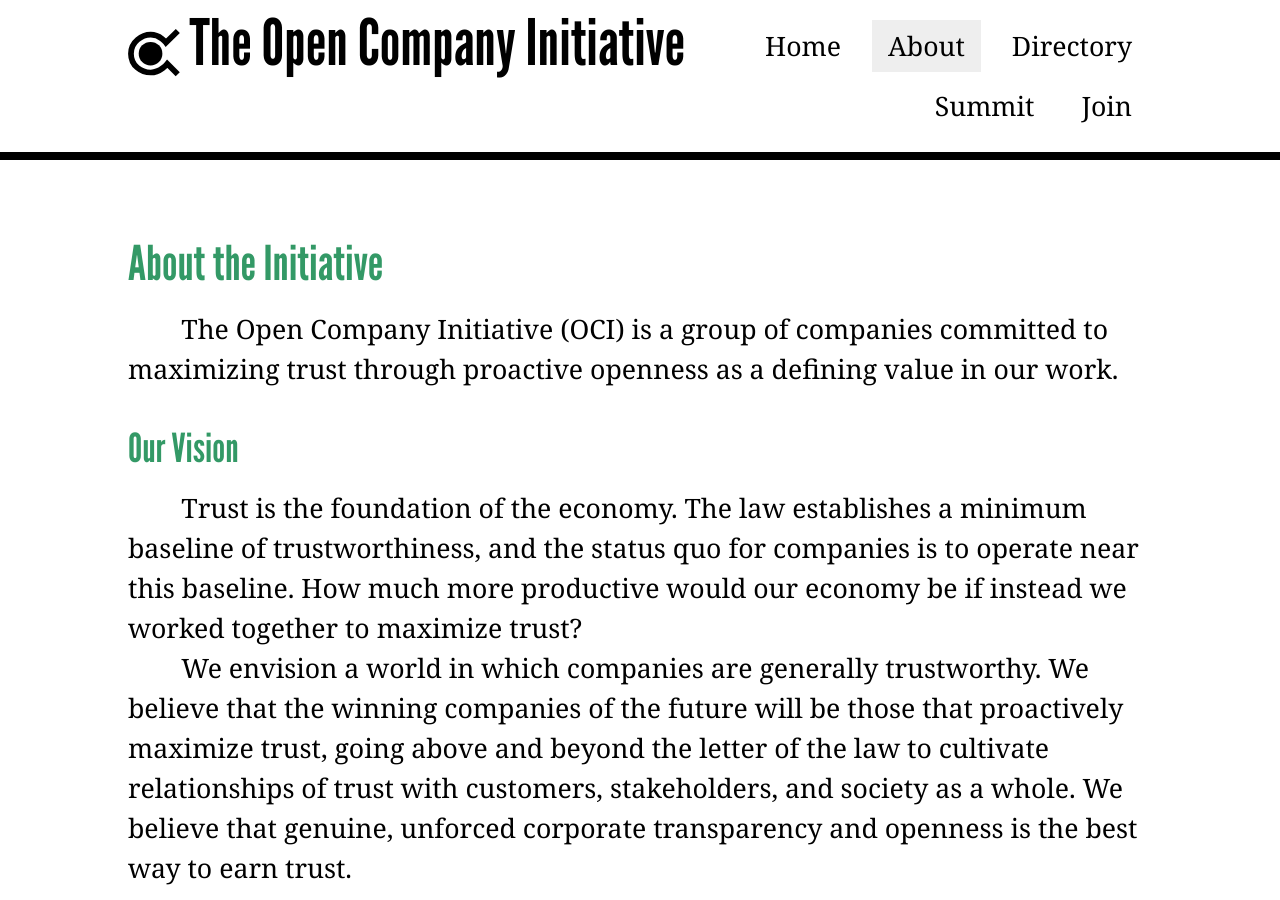
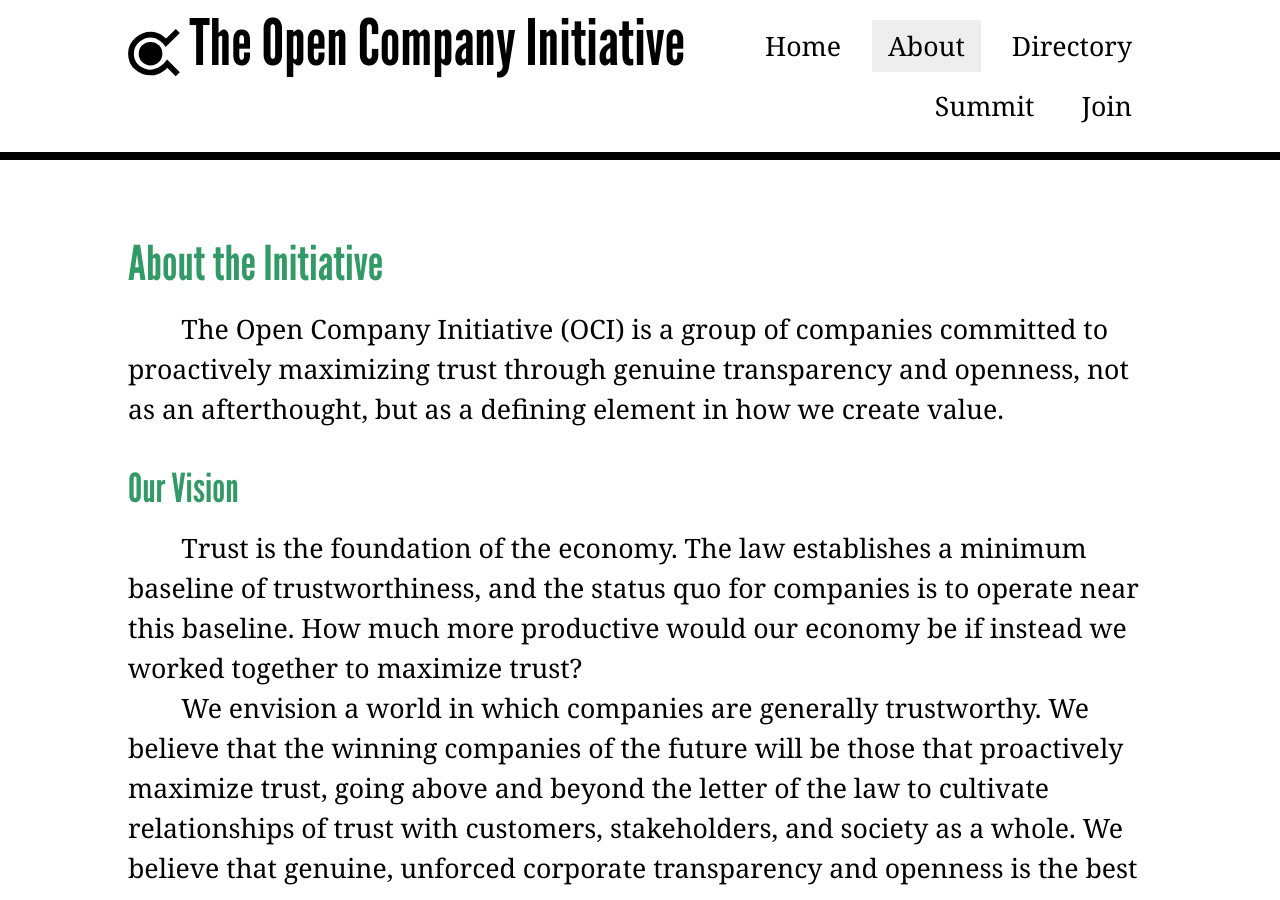
Before and after one commit to opencompany/www.opencompany.org, a Jekyll site: the page built from about/index.md, in a window 1280 px wide and 900 px high. Built offline with Jekyll 4.4.1, drawn with Linux system fonts in a browser that asks for light colours; Markdown is read by kramdown in place of the engine named in the settings.

Commit message:
Bring back old Pledge verbiage

```diff
--- a/about/index.md
+++ b/about/index.md
@@ -5,7 +5,9 @@
 ---
 
 The Open Company Initiative (OCI) is a group of companies committed to
-maximizing trust through proactive openness as a defining value in our work.
+proactively maximizing trust through genuine transparency and
+openness, not as an afterthought, but as a defining element in how we create
+value.
 
 
 ### Our Vision
```
